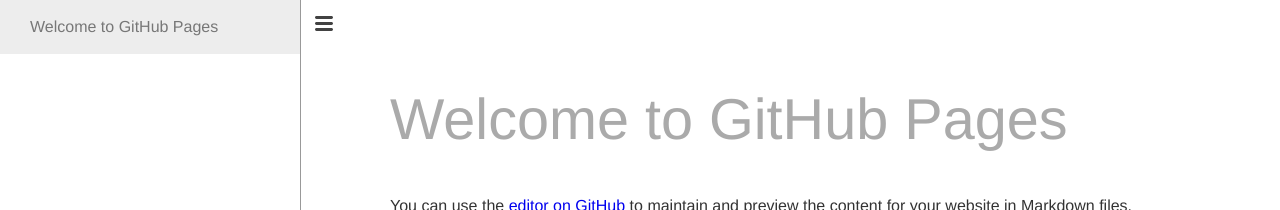
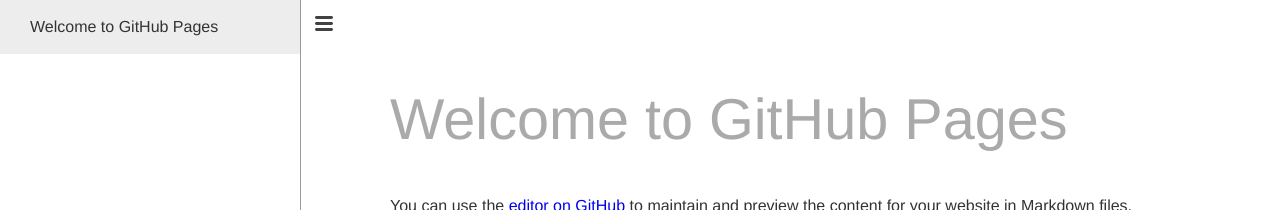
Before and after one commit to lawsocsg/bare, a Jekyll site: the page built from README.md, in a window 1280 px wide. Shown: the top 210 px of the page. Built offline with Jekyll 4.4.1, drawn with Linux system fonts in a browser that asks for light colours; our own code applies the rules of GitHub Pages for plain Markdown files; a script that is not in the unit is left out.

Commit message:
Highlight the current page in TOC base

```diff
--- a/_layouts/default.html
+++ b/_layouts/default.html
@@ -27,10 +27,13 @@
 
       <nav class="site-nav">
         <section class="table-of-contents">
-        {% for page in site.pages %}
-          {% if page.title %}
-            <a class="nav-link" href="{{ page.url | relative_url }}">
-              {{ page.title | escape }}
+        {% for site_page in site.pages %}
+          {% if site_page.title %}
+            <a
+              class="nav-link
+                    {% if site_page.url == page.url %}selected{% endif %}"
+              href="{{ site_page.url | relative_url }}">
+              {{ site_page.title | escape }}
             </a>
           {% endif %}
         {% endfor %}
--- a/_sass/_layout.scss
+++ b/_sass/_layout.scss
@@ -126,6 +126,7 @@ $large-site-nav-width: calc(
   .nav-link {
     display: block;
     color: $secondary-text-color;
+    &.selected { color: $primary-text-color; }
     padding: $spacing/2 $spacing;
     @include large-screen { padding: $large-spacing/2 $large-spacing; }
     text-decoration: none;
```
